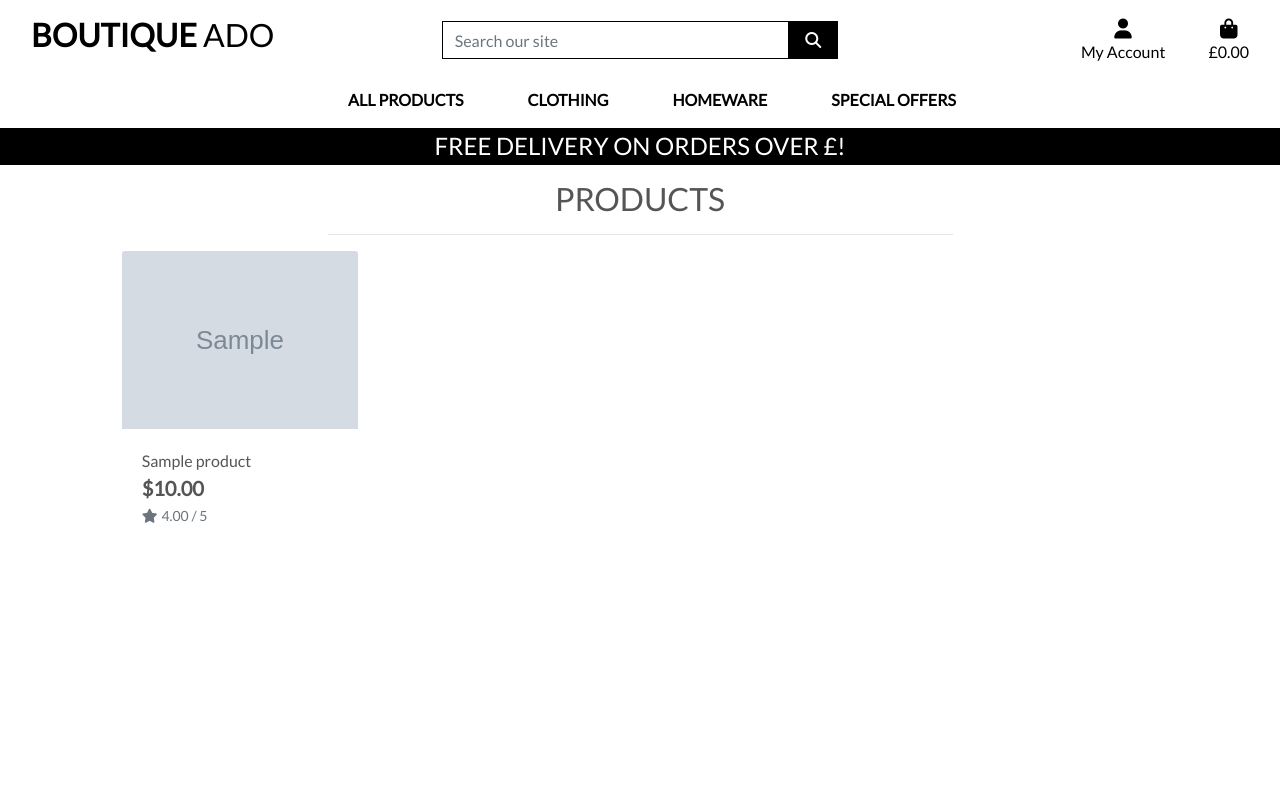
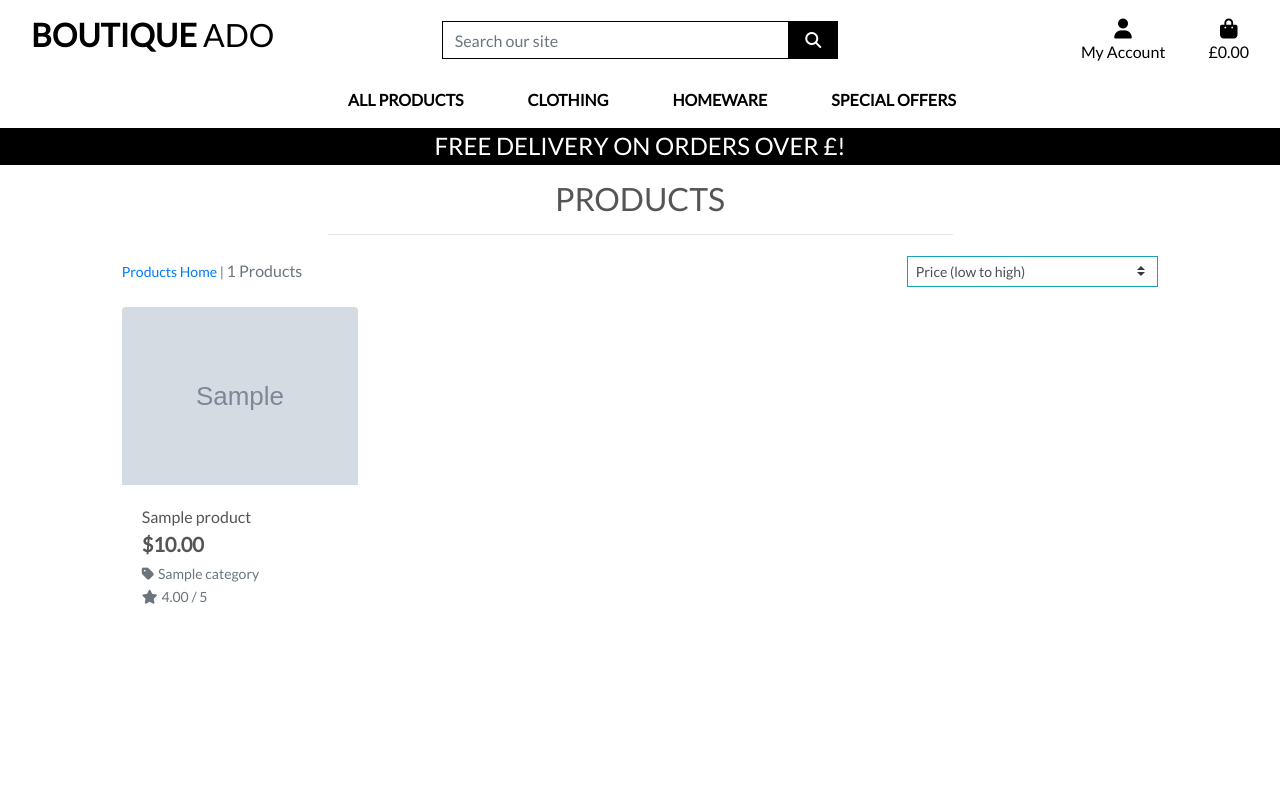
Before and after one commit to John-Kingham/boutique_ado_v1, a Django app: a page that uses products/templates/products/products.html in a window 1280 px wide. Run offline with Django 3.2, Linux system fonts and the light colour scheme; tables that the repository leaves empty hold one stand-in row (values such as "Sample post"); grey boxes marked "Sample" are stand-in pictures; some libraries are stand-ins or nearby versions.

Commit message:
feat: add sort dropdown and product count

```diff
--- a/products/templates/products/products.html
+++ b/products/templates/products/products.html
@@ -12,20 +12,54 @@
 {% block content %}
 <div class="overlay"></div>
 <div class="container-fluid">
-  <!-- Product header -->
+
+  <!-- Products header -->
   <div class="row">
     <div class="col text-center mt-3">
       <h2 class="logo-font">Products</h2>
+      {% for category in current_categories %}
+      <a href="{% url 'products' %}?category={{ category.name }}" class="category-badge text-decoration-none">
+        <span class="p-2 mt-2 badge badge-white text-black rounded-0 border border-dark">{{ category.friendly_name }}</span>
+      </a>
+      {% endfor %}
       <hr class="w-50 mb-1">
     </div>
   </div>
-  <!-- Product list -->
+
   <div class="row">
     <div class="col-10 offset-1 product-container">
-      <div class="row mt-1 mb-2"></div>
+      <div class="row mt-1 mb-2">
+        <div class="col-12 col-md-6 my-auto order-md-last d-flex justify-content-center justify-content-md-end">
+
+          <!-- Sort options and product count -->
+          <div class="sort-select-wrapper w-50">
+            <select id="sort-selector" class="custom-select custom-select-sm rounded-0 border border-{% if current_sorting != 'None_None' %}info{% else %}black{% endif %}">
+              <option value="reset" {% if current_sorting == 'None_None' %}selected{% endif %}>Sort by...</option>
+              <option value="price_asc" {% if current_sorting == 'price_asc' %}selected{% endif %}>Price (low to high)</option>
+              <option value="price_desc" {% if current_sorting == 'price_desc' %}selected{% endif %}>Price (high to low)</option>
+              <option value="rating_asc" {% if current_sorting == 'rating_asc' %}selected{% endif %}>Rating (low to high)</option>
+              <option value="rating_desc" {% if current_sorting == 'rating_desc' %}selected{% endif %}>Rating (high to low)</option>
+              <option value="name_asc" {% if current_sorting == 'name_asc' %}selected{% endif %}>Name (A-Z)</option>
+              <option value="name_desc" {% if current_sorting == 'name_desc' %}selected{% endif %}>Name (Z-A)</option>
+              <option value="category_asc" {% if current_sorting == 'category_asc' %}selected{% endif %}>Category (A-Z)</option>
+              <option value="category_desc" {% if current_sorting == 'category_desc' %}selected{% endif %}>Category (Z-A)</option>
+            </select>
+          </div>
+        </div>
+        <div class="col-12 col-md-6 order-md-first">
+          <p class="text-muted mt-3 text-center text-md-left">
+            {% if search_term or current_categories or current_sorting != 'None_None' %}
+            <span class="small"><a href="{% url 'products' %}">Products Home</a> | </span>
+            {% endif %}
+            {{ products|length }} Products{% if search_term %} found for <strong>"{{ search_term }}"</strong>{% endif %}
+          </p>
+        </div>
+      </div>
       <div class="row">
         {% for product in products %}
         <div class="col-sm-6 col-lg-4 col-xl-3">
+
+          <!-- Product card -->
           <div class="card h-100 border-0">
             <a href="{% url "product_detail" product.pk %}">
             {% if product.image %}
@@ -41,6 +75,13 @@
               <div class="row">
                 <div class="col-12">
                   <p class="lead mb-0 text-left font-weight-bold">${{ product.price }}</p>
+                  {% if product.category %}
+                  <p class="small mt-1 mb-0">
+                    <a href="{% url 'products' %}?category={{ product.category.name }}" class="text-muted">
+                      <i class="fas fa-tag mr-1"></i>{{ product.category.friendly_name }}
+                    </a>
+                  </p>
+                  {% endif %}
                   {% if product.rating %}
                   <small class="text-muted"><i class="fas fa-star mr-1"></i>{{ product.rating }} / 5</small>
                   {% else %}
@@ -51,6 +92,7 @@
             </div>
           </div>
         </div>
+
         <!-- Row separator -->
         <div class="col-12 d-sm-none mb-5"><hr></div>
         {% if forloop.counter|divisibleby:2 %}
--- a/products/views.py
+++ b/products/views.py
@@ -7,13 +7,13 @@ from .models import Category, Product
 
 def all_products(request):
     """
-    Show the all products page.
+    Show the products page.
 
     Show all products by default.
-    If the user submitted a search, only show matching products. If the search
+    If the user submitted a search, show matching products. If the search
     term is blank, show an error message.
-    If the user selected "products by X", show sorted products.
-    If the user selected a category, only show matching products.
+    If the user selected a sort option, show sorted products.
+    If the user selected a category, show matching products.
     """
 
     # Show all products by default
@@ -25,8 +25,8 @@ def all_products(request):
 
     if request.GET:
 
-        # If user submitted a product search, show matching products. If the
-        # search term is empty, show an error message.
+        # If user submitted a search, show matching products. If the search
+        # term is empty, show an error message.
         if "q" in request.GET:
             search_term = request.GET["q"]
             if search_term:
@@ -38,15 +38,19 @@ def all_products(request):
                 messages.error(request, "You didn't enter any search text!")
                 return redirect(reverse("products"))
 
-        # If user selected "products by X", show sorted products.
+        # If user selected a sort option, show sorted products.
         if "sort" in request.GET:
             sort = request.GET["sort"]
+            direction = request.GET.get("direction")
             sortkey = sort
             # If sorting by alpha field, use lowercase sort
             if sort == "name":
+                products = products.annotate(lower_name=Lower("name"))
                 sortkey = "lower_name"
-                products = products.annotate(lower_name=Lower("name"))
-            if request.GET.get("direction") == "desc":
+            # if sorting by category, sort by category name (not id)
+            if sort == "category":
+                sortkey = "category__name"
+            if direction == "desc":
                 sortkey = f"-{sortkey}"
             products = products.order_by(sortkey)
 
--- a/static/css/base.css
+++ b/static/css/base.css
@@ -71,6 +71,11 @@ body {
   z-index: -1;
 }
 
+a.category-badge > span.badge:hover {
+  background: #212529 !important;
+  color: #fff !important;
+}
+
 /* -------------------------------- Media Queries */
 
 /* Slightly larger container on xl screens */
```
Also changed, not shown: products/templates/products/product_detail.html (+10 -0 lines).
